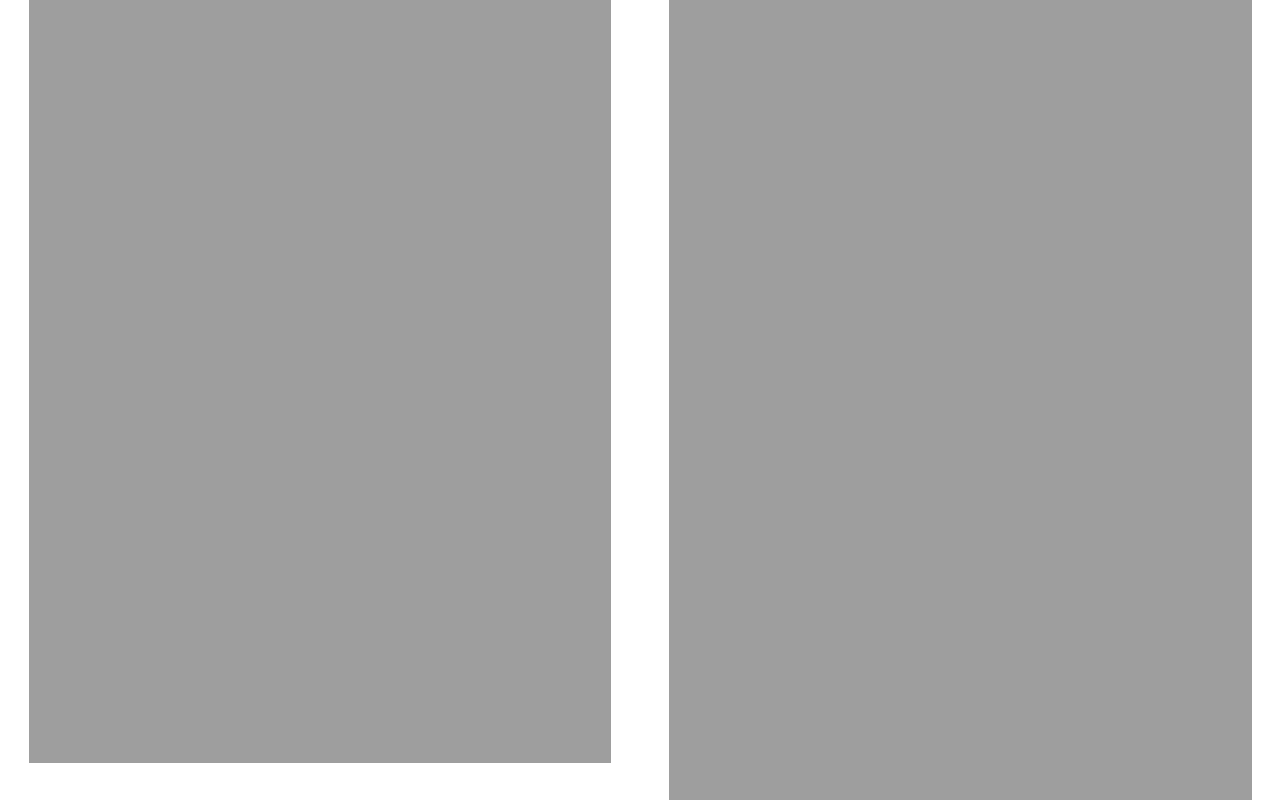
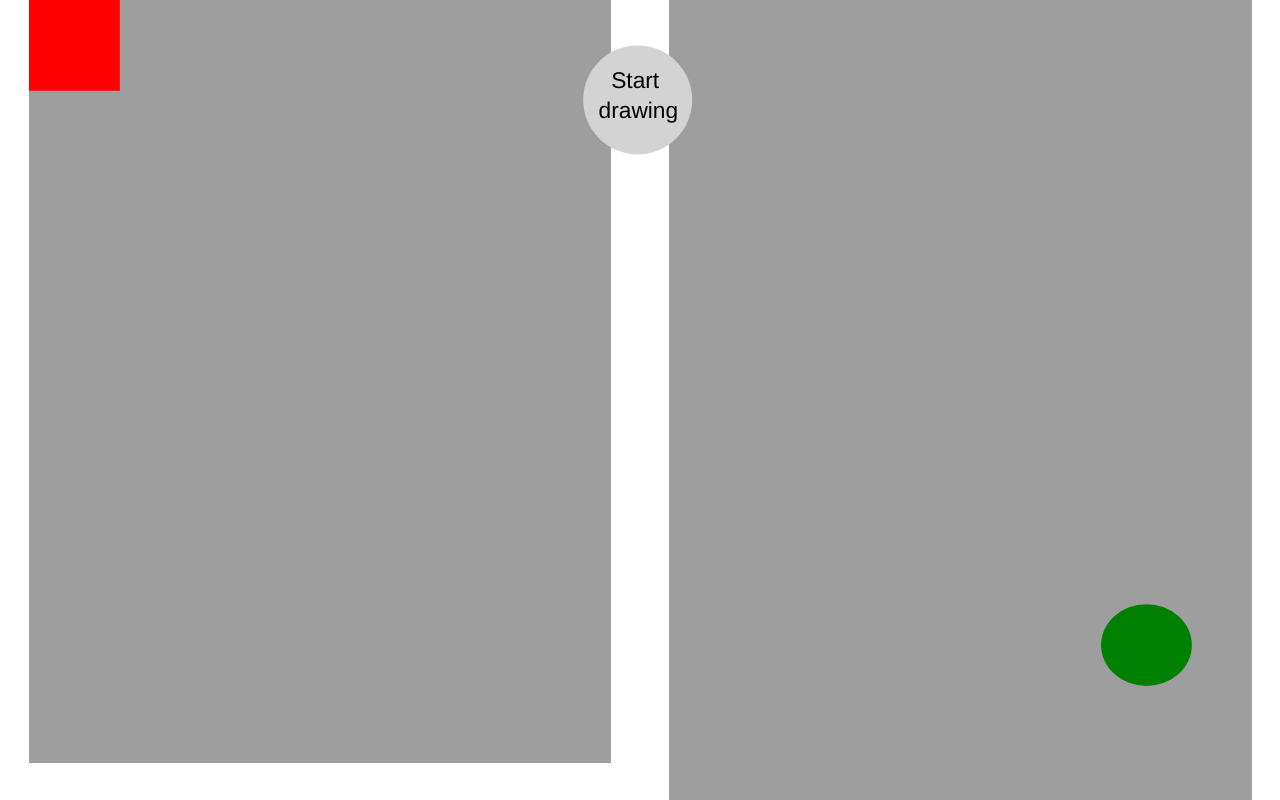
Before and after one commit to altert/OpenseadragonFabricjsOverlay, a plain HTML site: page demo.html in a window 1280 px wide. Drawn offline with nearby package versions, Linux system fonts and the light colour scheme.

Commit message:
update link to fabric

```diff
--- a/demo.html
+++ b/demo.html
@@ -7,7 +7,7 @@
 
 
         <script src="//code.jquery.com/jquery-1.11.2.min.js"></script>
-        <script src="fabric/fabric.adapted.js"></script>
+        <script src="fabricjs/fabricjs.min.js"></script>
         <style type="text/css">
 
             html,
```
